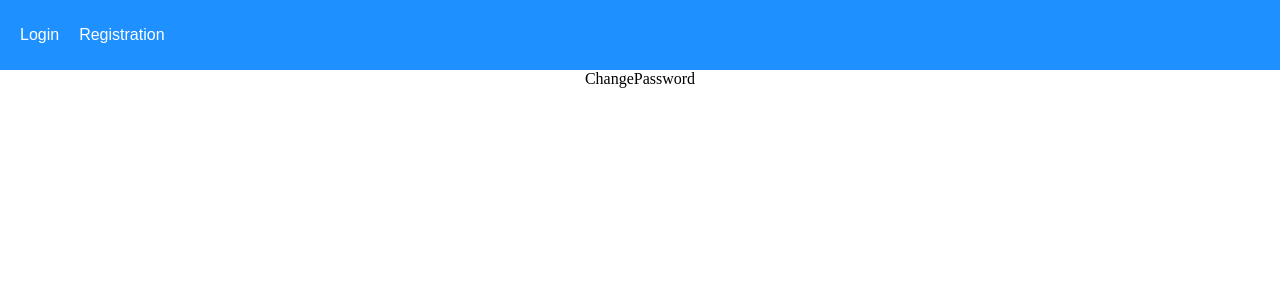
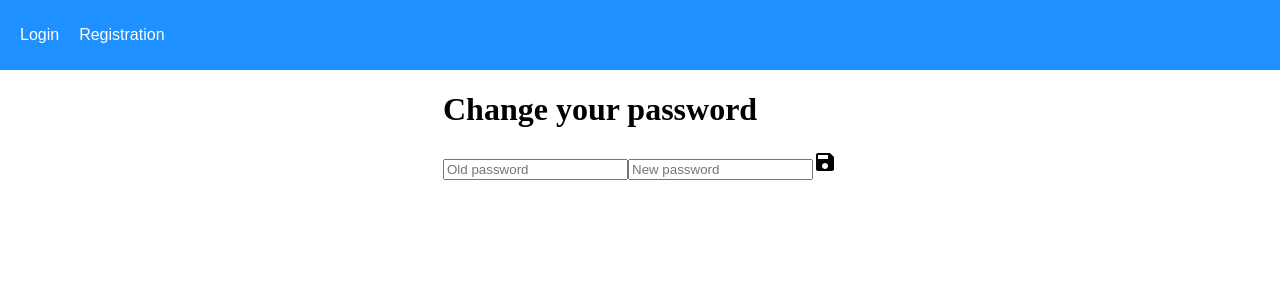
Before and after one commit to harmavr/PostManager, a React (Create React App) app in the folder frontend/: page /changepassword in a window 1280 px wide. Shown: the top 300 px of the page. Built offline with nearby package versions, Linux system fonts and the light colour scheme.

Commit message:
A simple form for old and new password inputs

```diff
--- a/frontend/src/pages/ChangePassword.jsx
+++ b/frontend/src/pages/ChangePassword.jsx
@@ -1,5 +1,13 @@
 import React from "react";
+import SaveIcon from "@mui/icons-material/Save";
 
 export default function ChangePassword() {
-  return <div>ChangePassword</div>;
+  return (
+    <div>
+      <h1>Change your password</h1>
+      <input type="text" placeholder="Old password" />
+      <input type="text" name="" id="" placeholder="New password" />
+      <SaveIcon />
+    </div>
+  );
 }
```
